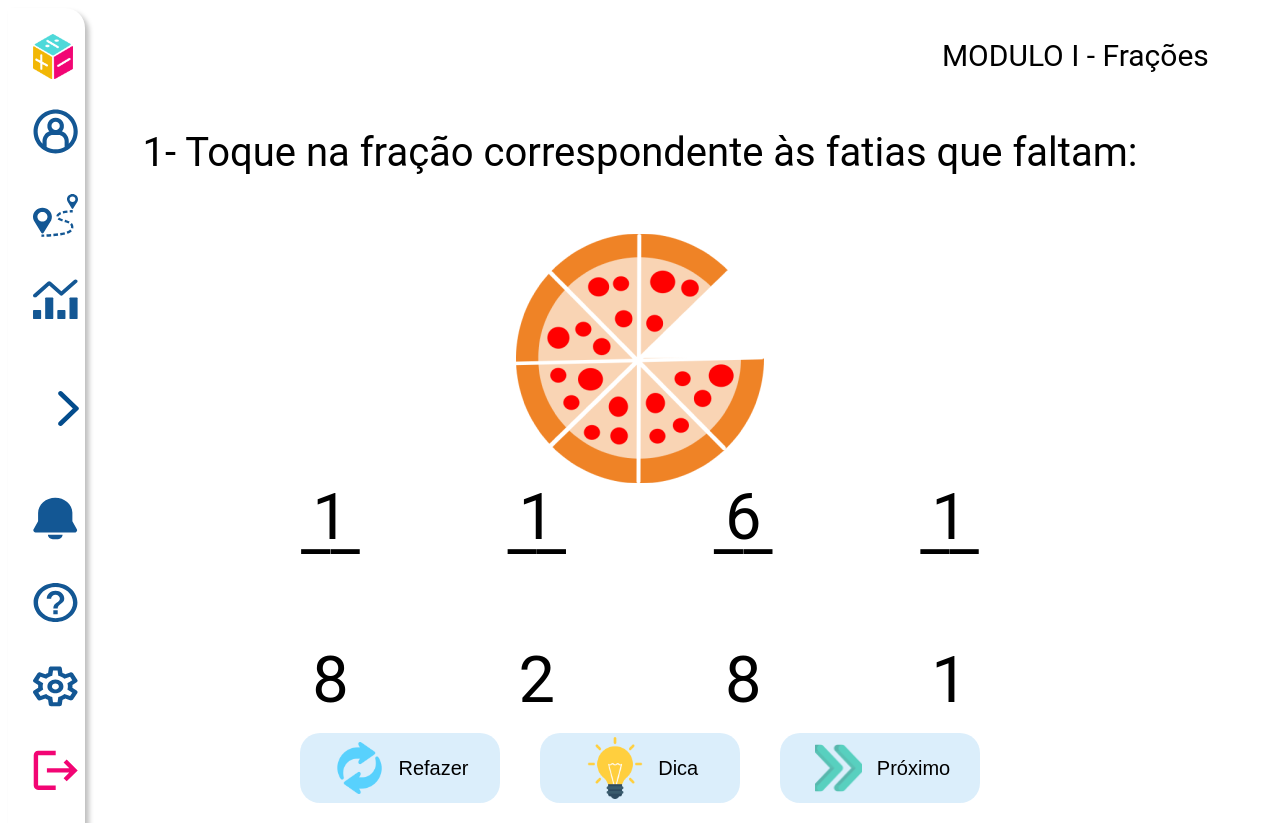
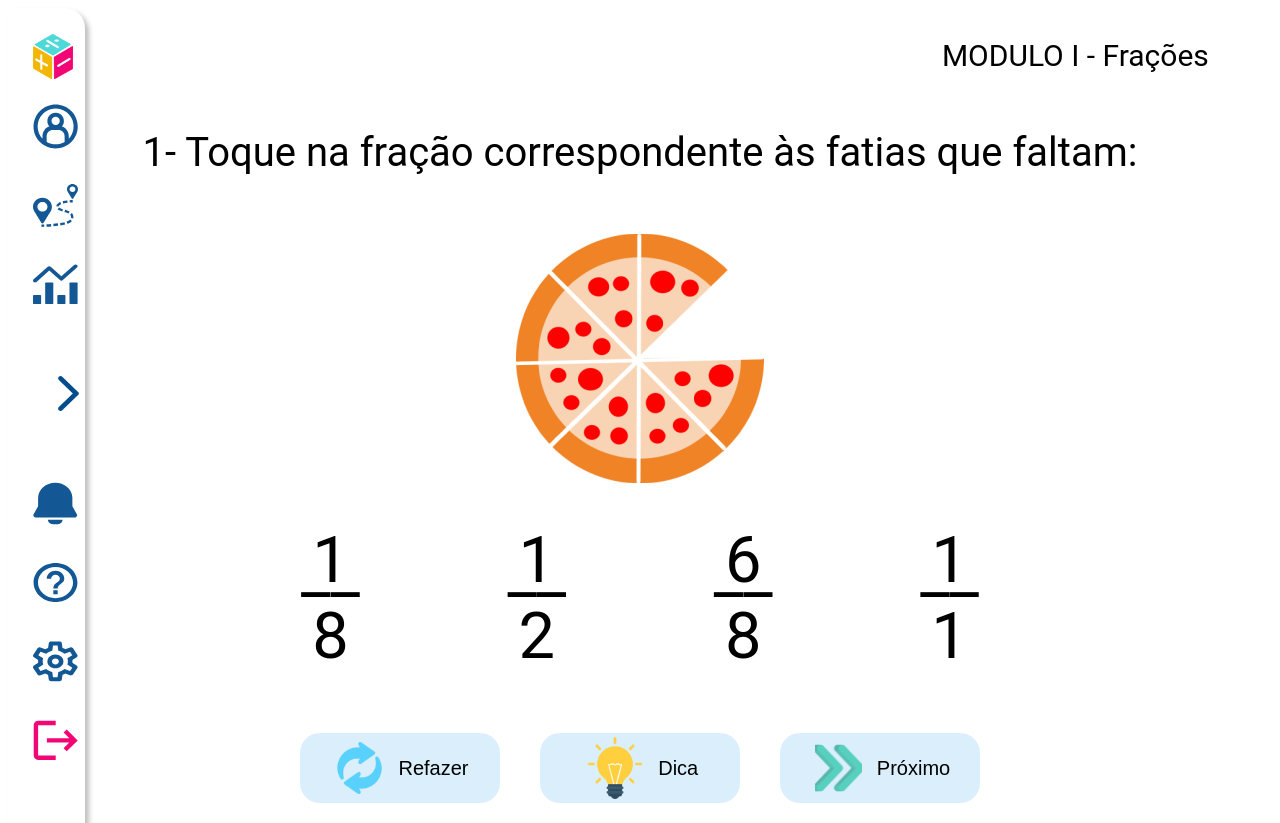
Before and after one commit to ViniciusCalo/NERA_Front, a React (Create React App) app: page /questao in a window 1280 px wide. Built offline with nearby package versions, Linux system fonts and the light colour scheme.

Commit message:
update styles.js, src/components/TelaQuestao/index.js, styles.js and styles.js

```diff
--- a/src/components/MenuLateral/styles.js
+++ b/src/components/MenuLateral/styles.js
@@ -33,13 +33,13 @@ export const Lista = styled.ul`
 export const Item = styled.li`
     list-style: none;
     width: 100%;
-    margin-bottom: 20px;
+    margin-bottom: 15px;
     margin-left: 20px;
     border-top-left-radius: 20px;
     border-bottom-left-radius: 20px;
 
     &:hover {
-        width: 95%;
+        width: 80%;
     border-radius: 20px;
     background: rgba(3, 76, 140, 0.24);
     }
--- a/src/components/TelaQuestao/index.js
+++ b/src/components/TelaQuestao/index.js
@@ -43,7 +43,7 @@ const TelaQuestao = () => {
             </C.Questao>
             <C.ContainerMenu>
                 <C.BtnReload><C.iconButton src={reload} alt='Refazer'></C.iconButton>Refazer</C.BtnReload>
-                <C.BtnTip><C.IconTip src={tip} alt='Dica' />Dica</C.BtnTip>
+                <C.BtnTip><C.IconTip src={tip} alt='Dica'></C.IconTip>Dica</C.BtnTip>
                 <C.BtnNext><C.iconButton src={next} alt='Próximo'></C.iconButton>Próximo</C.BtnNext>
             </C.ContainerMenu>
         </>
--- a/src/components/TelaQuestao/styles.js
+++ b/src/components/TelaQuestao/styles.js
@@ -132,6 +132,7 @@ export const TextoAlternativa = styled.h1`
     font-weight: 400;
     line-height: normal;
     text-transform: capitalize;
+    margin: 0;
 `;
 export const TextoLinha = styled(TextoAlternativa)`
     position: absolute;
--- a/src/components/TelaTrilha/styles.js
+++ b/src/components/TelaTrilha/styles.js
@@ -4,7 +4,6 @@ export const Header = styled.header`
     display: flex;
     align-items: center;
     justify-content: center;
-    padding-top: 5%;
 `;
 export const IconHeader = styled.img`
     width: 5%;
@@ -25,7 +24,6 @@ export const Container = styled.div`
     position: relative;
     display: flex;
     justify-content: center;
-    margin-top: 5%;
     left: 5%;
 `;
 
```
